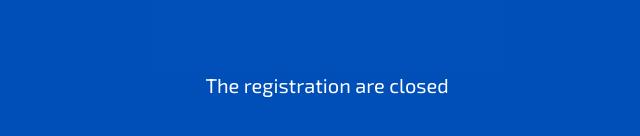
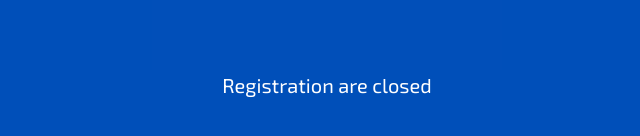
Before and after one commit to TarekAeb/ESCC, a React (Vite) app: page / in a window 1280 px wide. Shown: the part 490-626 px from the top of the page, without its empty margins (313-953 px from the left). Built offline with nearby package versions, Linux system fonts and the light colour scheme.

Commit message:
close registration

```diff
--- a/src/views/RegistrationClosed.tsx
+++ b/src/views/RegistrationClosed.tsx
@@ -15,7 +15,7 @@ const Close = ()=>{
     return (
         <Flex style={{ background: '#004FB9' }} className="w-[100vw] h-[100vh] flex flex-col justify-center items-center text-xl">
                 <Lottie options={defaultOptions} height={350} width={350} />
-                <Text color="white" textAlign={'center'} padding={1}>The registration are closed</Text>
+                <Text color="white" textAlign={'center'} padding={1}>Registration are closed</Text>
             </Flex>
     )
 }
```
